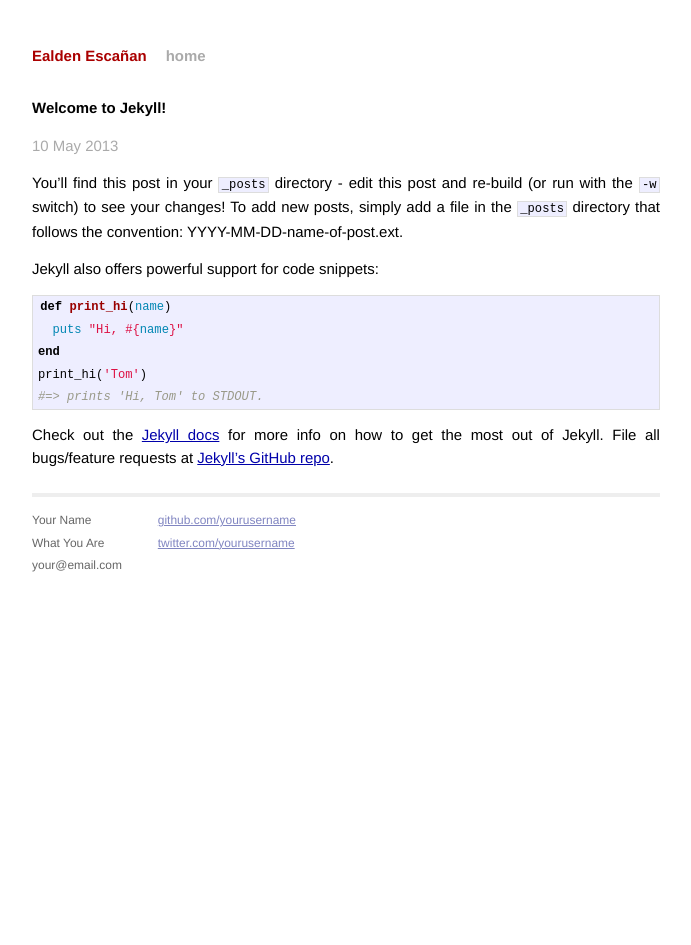
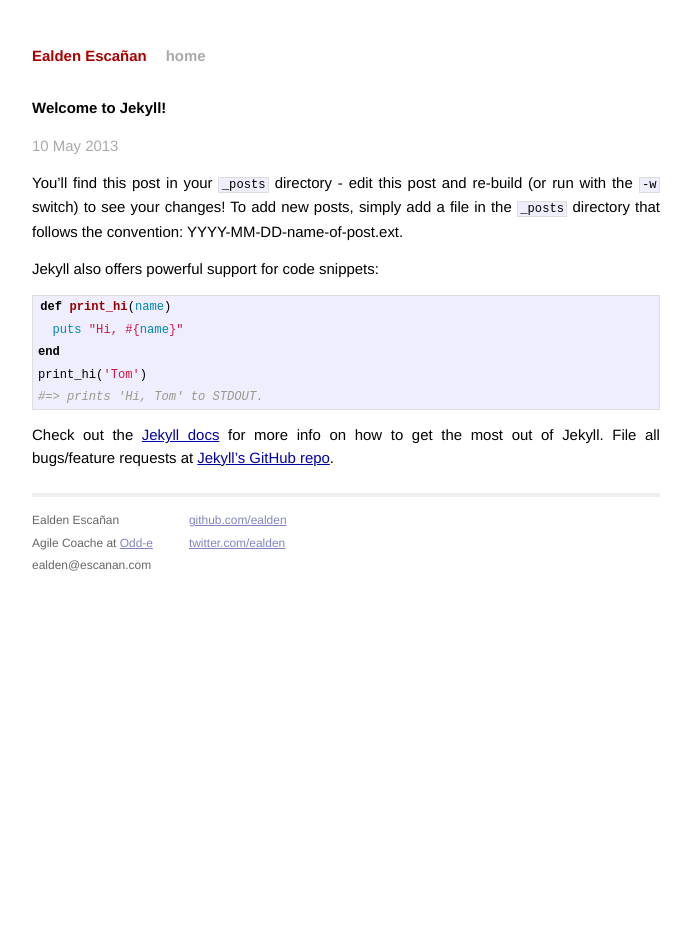
Before and after one commit to ealden/ealden.github.com, a Jekyll site: the page built from _posts/2013-05-10-welcome-to-jekyll.markdown, in a window 1280 px wide. Shown: the whole page, without its empty margins (294-985 px from the left). Built offline with Jekyll 4.4.1, drawn with Linux system fonts in a browser that asks for light colours.

Commit message:
Replace default values with my own

```diff
--- a/_layouts/default.html
+++ b/_layouts/default.html
@@ -27,15 +27,15 @@
             <div class="footer">
               <div class="contact">
                 <p>
-                  Your Name<br />
-                  What You Are<br />
-                  your@email.com
+                  Ealden Escañan<br />
+                  Agile Coache at <a href="http://odd-e.com">Odd-e</a><br />
+                  ealden@escanan.com
                 </p>
               </div>
               <div class="contact">
                 <p>
-                  <a href="http://github.com/yourusername/">github.com/yourusername</a><br />
-                  <a href="http://twitter.com/yourusername/">twitter.com/yourusername</a><br />
+                  <a href="http://github.com/ealden/">github.com/ealden</a><br />
+                  <a href="http://twitter.com/ealden/">twitter.com/ealden</a><br />
                 </p>
               </div>
             </div>
```
